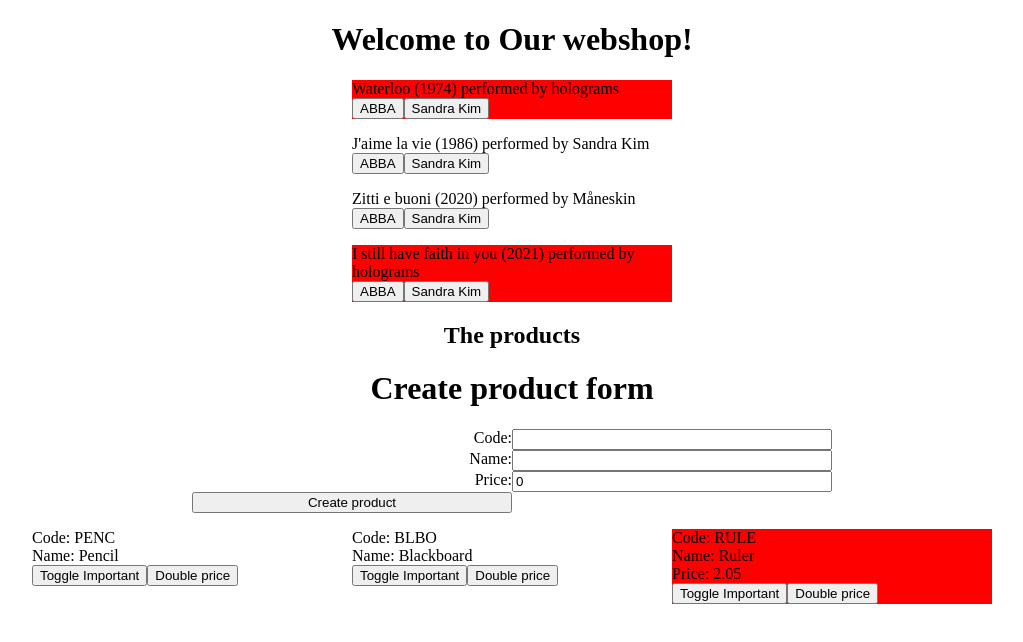
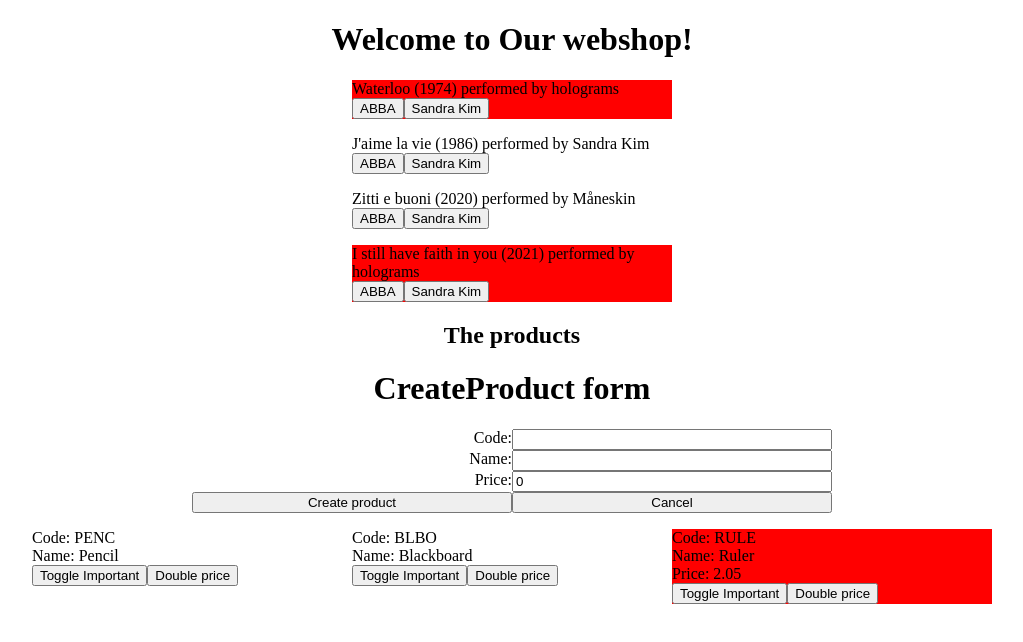
Before and after one commit to Jef-DS/angwebshop, an Angular app: page / in a window 1280 px wide. Shown: the top 642 px of the page, without its empty margins (128-1151 px from the left). Built offline with nearby package versions, Linux system fonts and the light colour scheme.

Commit message:
CreateProduct with ngSubmit

```diff
--- a/src/app/product/create-product/create-product.component.html
+++ b/src/app/product/create-product/create-product.component.html
@@ -1,7 +1,11 @@
-<h1>Create product form</h1>
-<form class="form">
-    <label class="product-label">Code</label> <input name="code" type="text" [(ngModel)]="product.code">
-    <label class="product-label">Name</label> <input name="name" type="text" [(ngModel)]="product.name">
-    <label class="product-label">Price</label> <input name="price" type="number" [(ngModel)]="product.price">
-    <button (click)="createProduct()">Create product</button>
+<h1>CreateProduct form</h1>
+<form class="form" (ngSubmit)="createProduct()">
+    <label class="product-label">Code</label><input type="text" name="code"
+                        [(ngModel)]="product.code" />
+    <label class="product-label">Name</label><input type="text" name="name"
+                        [(ngModel)]="product.name" />
+    <label class="product-label">Price</label><input type="number" name="price"
+                        [(ngModel)]="product.price"  />
+    <button>Create product</button>
+    <button type="button" >Cancel</button>
 </form>
```
